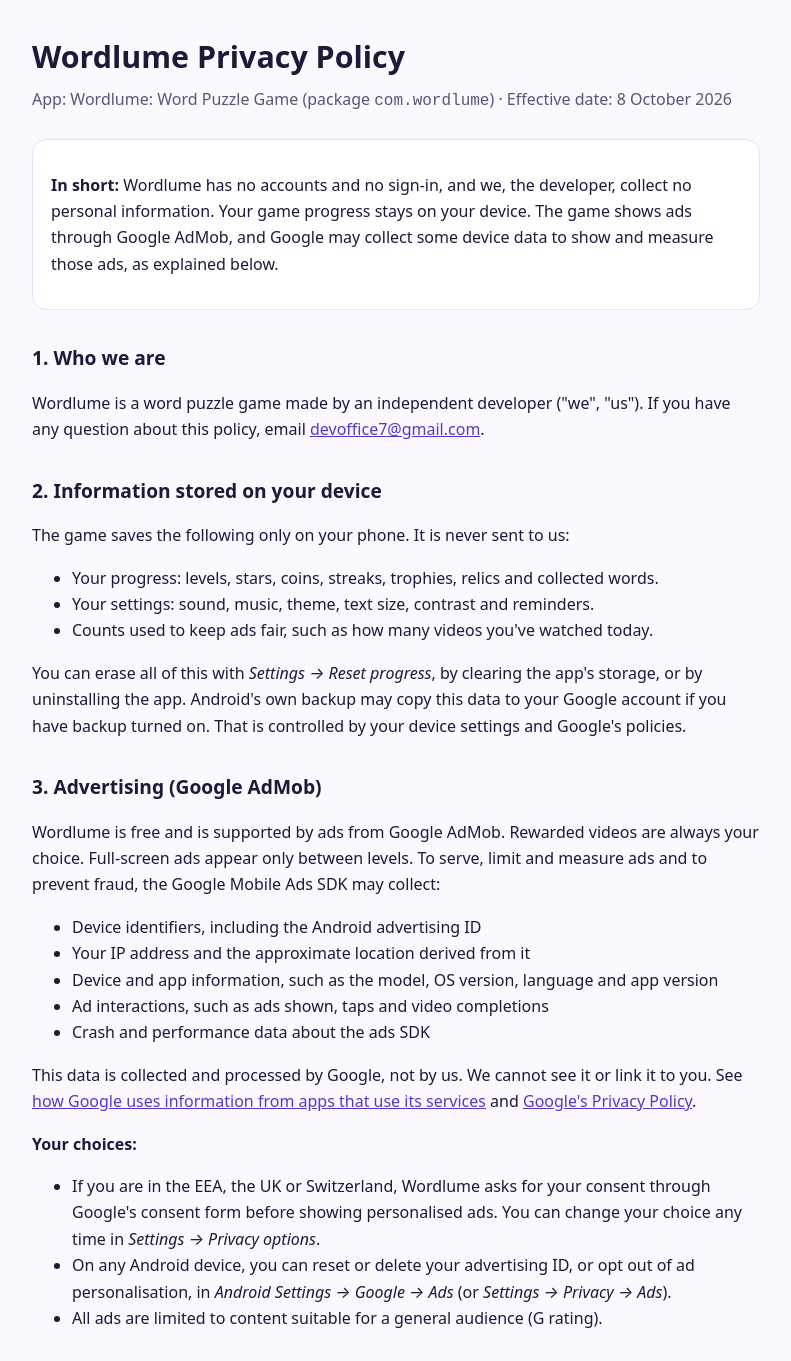
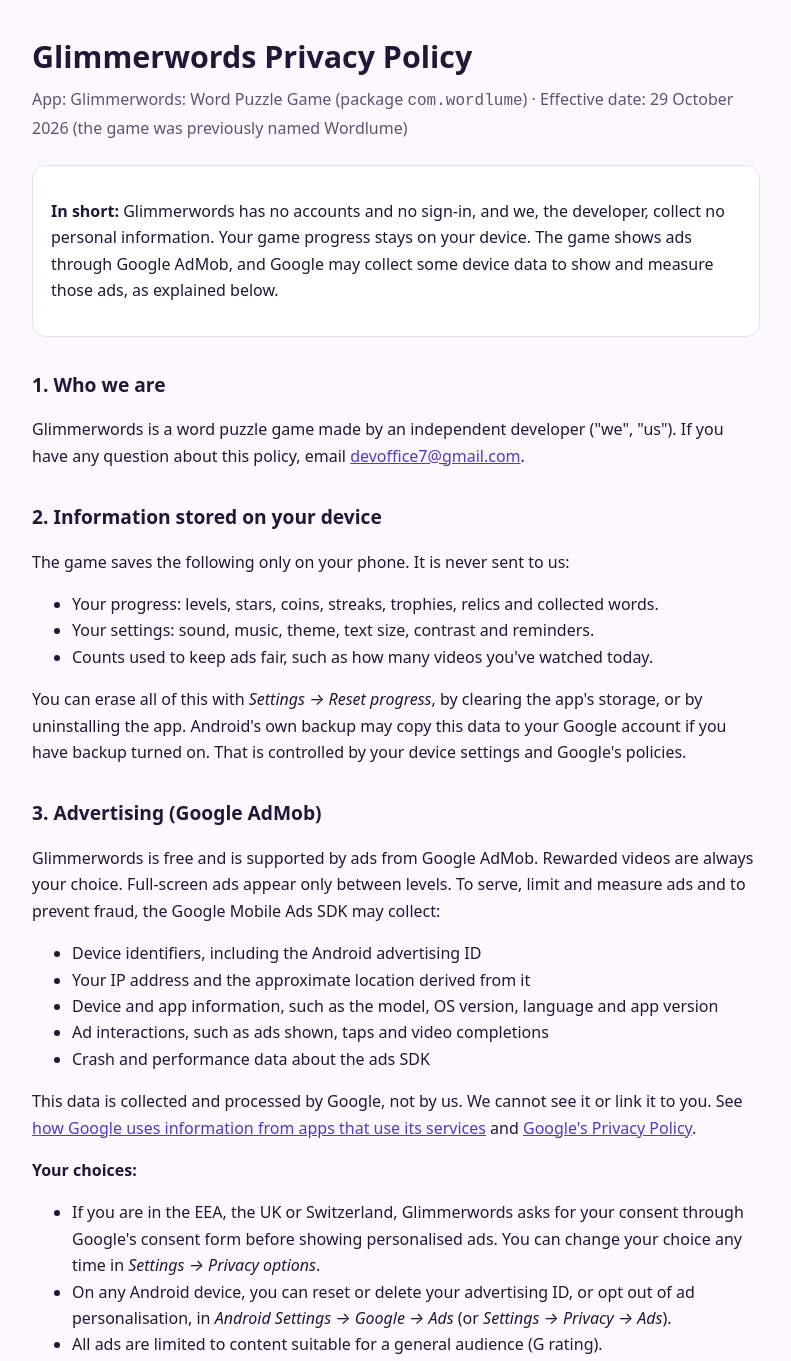
Before and after one commit to Mathi-codebyte/wordlume-privacy, a plain HTML site: page index.html in a window 1280 px wide. Shown: the top 1361 px of the page, without its empty margins (244-1035 px from the left). Drawn offline with Linux system fonts and the light colour scheme.

Commit message:
Rename the game to Glimmerwords

```diff
--- a/index.html
+++ b/index.html
@@ -3,7 +3,7 @@
 <head>
 <meta charset="utf-8">
 <meta name="viewport" content="width=device-width, initial-scale=1">
-<title>Wordlume Privacy Policy</title>
+<title>Glimmerwords Privacy Policy</title>
 <style>
   :root { --bg: #fbf8ff; --ink: #1f1838; --soft: #5b5476; --accent: #5a35c9; --card: #ffffff; --line: #e6e0f5; }
   @media (prefers-color-scheme: dark) {
@@ -26,17 +26,17 @@
 </head>
 <body>
 <main>
-  <h1>Wordlume Privacy Policy</h1>
-  <p class="meta">App: Wordlume: Word Puzzle Game (package <code>com.wordlume</code>) · Effective date: 8 October 2026</p>
+  <h1>Glimmerwords Privacy Policy</h1>
+  <p class="meta">App: Glimmerwords: Word Puzzle Game (package <code>com.wordlume</code>) · Effective date: 29 October 2026 (the game was previously named Wordlume)</p>
 
   <div class="card">
-    <p><strong>In short:</strong> Wordlume has no accounts and no sign-in, and we, the developer, collect no
+    <p><strong>In short:</strong> Glimmerwords has no accounts and no sign-in, and we, the developer, collect no
     personal information. Your game progress stays on your device. The game shows ads through Google AdMob, and
     Google may collect some device data to show and measure those ads, as explained below.</p>
   </div>
 
   <h2>1. Who we are</h2>
-  <p>Wordlume is a word puzzle game made by an independent developer ("we", "us"). If you have any question
+  <p>Glimmerwords is a word puzzle game made by an independent developer ("we", "us"). If you have any question
   about this policy, email <a href="mailto:devoffice7@gmail.com">devoffice7@gmail.com</a>.</p>
 
   <h2>2. Information stored on your device</h2>
@@ -51,7 +51,7 @@
   turned on. That is controlled by your device settings and Google's policies.</p>
 
   <h2>3. Advertising (Google AdMob)</h2>
-  <p>Wordlume is free and is supported by ads from Google AdMob. Rewarded videos are always your choice.
+  <p>Glimmerwords is free and is supported by ads from Google AdMob. Rewarded videos are always your choice.
   Full-screen ads appear only between levels. To serve, limit and measure ads and to prevent fraud, the Google
   Mobile Ads SDK may collect:</p>
   <ul>
@@ -66,7 +66,7 @@
   use its services</a> and <a href="https://policies.google.com/privacy">Google's Privacy Policy</a>.</p>
   <p><strong>Your choices:</strong></p>
   <ul>
-    <li>If you are in the EEA, the UK or Switzerland, Wordlume asks for your consent through Google's consent
+    <li>If you are in the EEA, the UK or Switzerland, Glimmerwords asks for your consent through Google's consent
     form before showing personalised ads. You can change your choice any time in <em>Settings → Privacy
     options</em>.</li>
     <li>On any Android device, you can reset or delete your advertising ID, or opt out of ad personalisation,
@@ -97,7 +97,7 @@
   </ul>
 
   <h2>7. Children</h2>
-  <p>Wordlume is a general-audience game and is not directed at children under 13. We do not knowingly
+  <p>Glimmerwords is a general-audience game and is not directed at children under 13. We do not knowingly
   collect personal information from children. If you believe a child's data has been collected through the
   ads in this app, please contact us and we will help you request its deletion from Google.</p>
 
```
